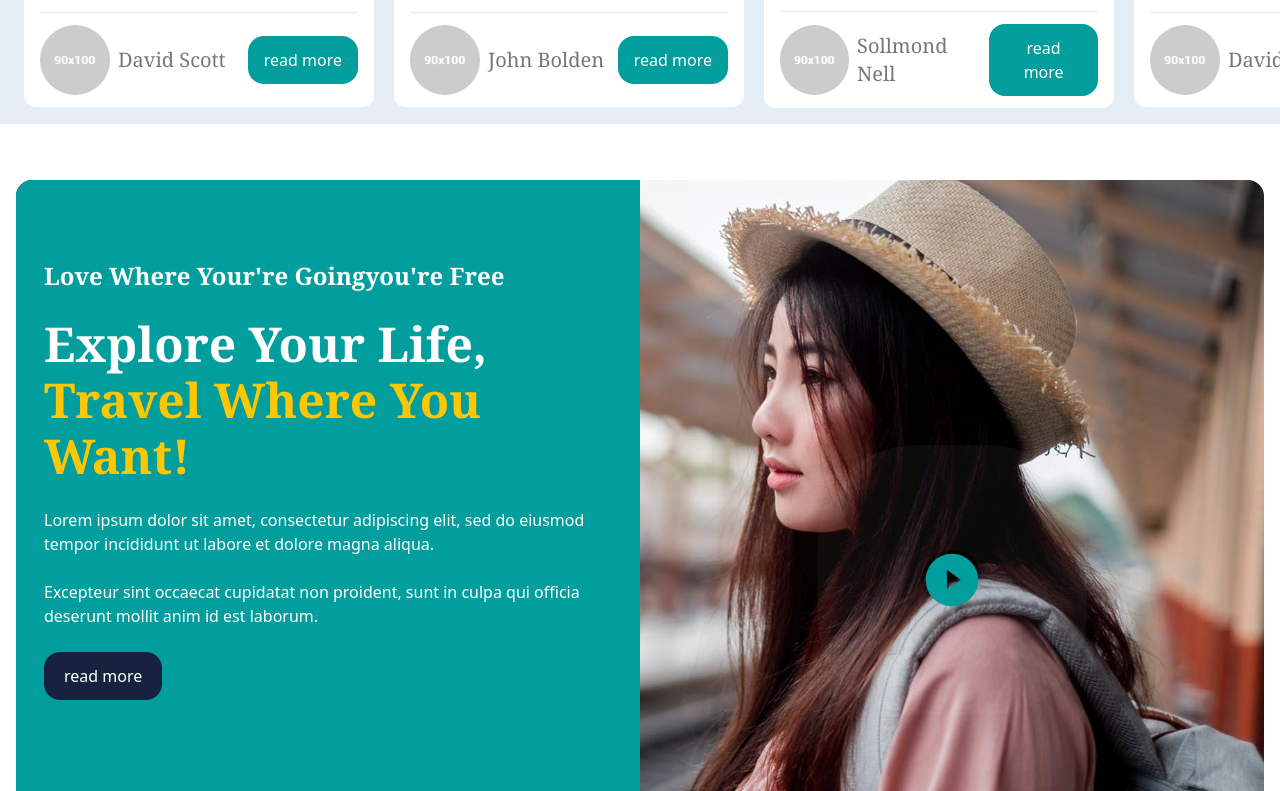
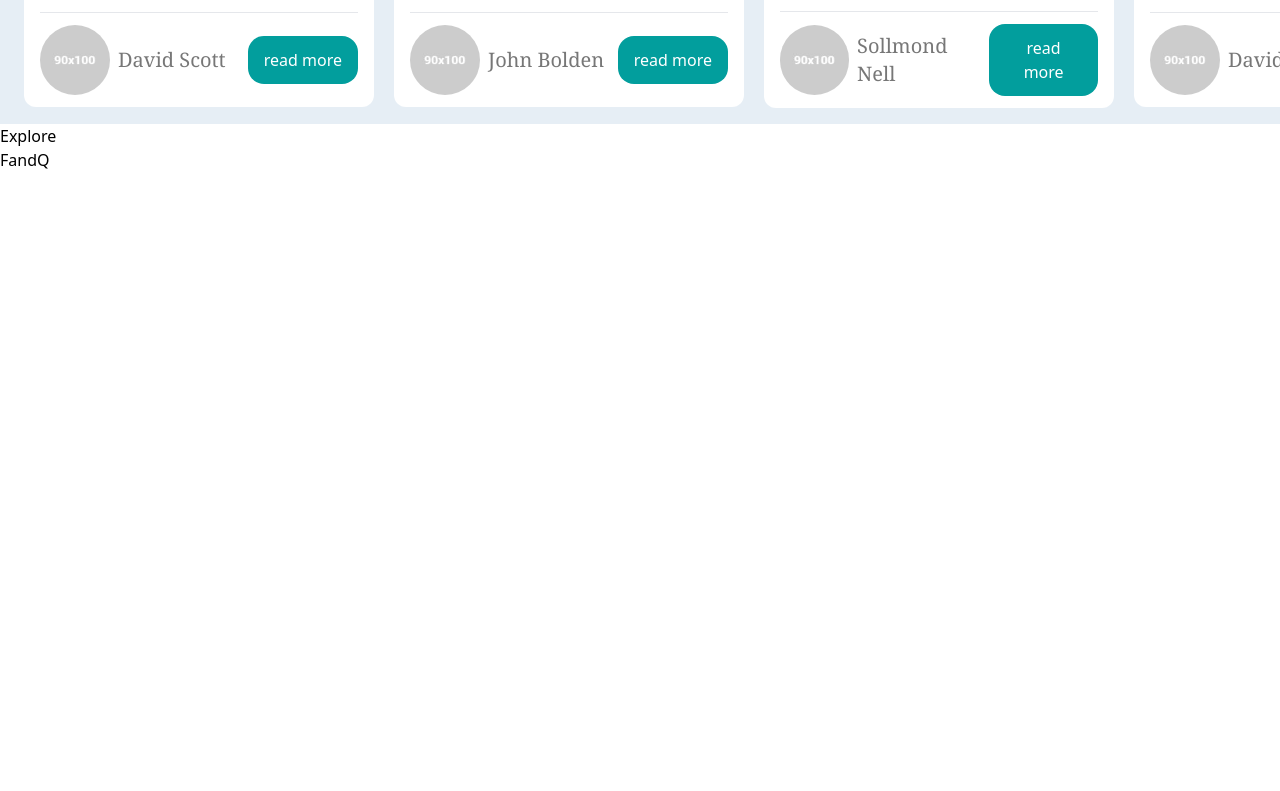
Before and after one commit to refdd/traval, a Next.js app: page / in a window 1280 px wide. Shown: the part 4749-5540 px from the top of the page. After the commit the page ends 4921 px from the top, so only its background shows below. Built offline with nearby package versions, Linux system fonts and the light colour scheme.

Commit message:
fix error 3

```diff
--- a/components/Explore.jsx
+++ b/components/Explore.jsx
@@ -1,72 +1,9 @@
-import React from "react";
-import bg from "../public/assets/images/bg4.jpg";
-import { AiFillPlayCircle  , AiFillCloseCircle} from "react-icons/ai";
-import { useState } from "react";
+import React from 'react'
+
 function Explore() {
-  const [showvideo, setShowvideo] = useState(false);
   return (
-    <div className=" relative container mx-auto px-4  py-14  ">
-      <div
-        style={{ backgroundImage: `url(${bg.src})` }}
-        className="h-screen w-full bg-cover	 bg-no-repeat bg-right rounded-2xl  overflow-hidden	  "
-      >
-        <div className=" flex flex-col justify-between items-center h-full md:flex-row ">
-          {/* content  */}
-          <div className="flex flex-col gap-4  p-7 bg-[#029e9d] mt-0 h-3/5 md:h-full md:w-2/4 md:py-20  md:gap-6  ">
-            <h2 className="text-xl text-[#fff] text-center font-bold  capitalize font-serif md:text-2xl md:text-left ">
-              Love Where Your're Goingyou&apos;re free
-            </h2>
-            <h1 className="text-2xl font-serif font-bold capitalize
-             text-[#fdc703] text-center md:text-5xl md:leading-[3.5rem] md:font-extrabold  md:text-left ">
-              <span className="text-[#fff]">Explore Your Life,</span> Travel
-              Where You Want!
-            </h1>
-
-            <p className=" text-[#fff] leading-6 text-center md:text-left">
-              Lorem ipsum dolor sit amet, consectetur adipiscing elit, sed do
-              eiusmod tempor incididunt ut labore et dolore magna aliqua.
-            </p>
-            <p className=" text-[#fff] leading-6 text-center md:text-left">
-              Excepteur sint occaecat cupidatat non proident, sunt in culpa qui
-              officia deserunt mollit anim id est laborum.
-            </p>
-            <div className="  group flex justify-center items-center  md:justify-start ">
-              <button
-                style={{ background: "#17233e" }}
-                className=" wrapper  group-hover:text-white  px-5 py-3 rounded-2xl z-10 text-white overflow-hidden  "
-              >
-                <span className="absolute w-0 top-0 left-0 b-b-width bg-[#ffc107] -z-10 h-full"></span>
-                read more
-              </button>
-            </div>
-          </div>
-
-          {/*vido popup   */}
-
-         {showvideo ? <div className="  fixed top-[50%] left-[50%] translate-x-[-50%]  translate-y-[-50%]  h-full bg-[#0000007a] p-4 w-full z-[1000000] ">
-            <span className="cursor-pointer  absolute top-[30%] right-5 rounded-full p-3 md:right-[84px] md:top-[29%]"><AiFillCloseCircle size={30} color='#fff' onClick={() => setShowvideo(false)}  /></span>
-             <div className=" absolute top-[35%] right-5 p-3 w-full   ">
-             <iframe class=" w-full h-[299px]   ml-5 md:h-[350px]  md:m-auto md:w-[89%] " src=""></iframe>
-             </div>
-          </div> : ""}
-
-
-          {/* buttom puse  */}
-
-          <div className="  flex flex-col items-center justify-center h-2/5 md:w-2/4">
-            <div className="ripple">
-              {" "}
-              <AiFillPlayCircle
-                size={60}
-                color="#029e9d"
-                onClick={() => setShowvideo(true)}
-              />{" "}
-            </div>
-          </div>
-        </div>
-      </div>
-    </div>
-  );
+    <div>Explore</div>
+  )
 }
 
-export default Explore;
+export default Explore
```
